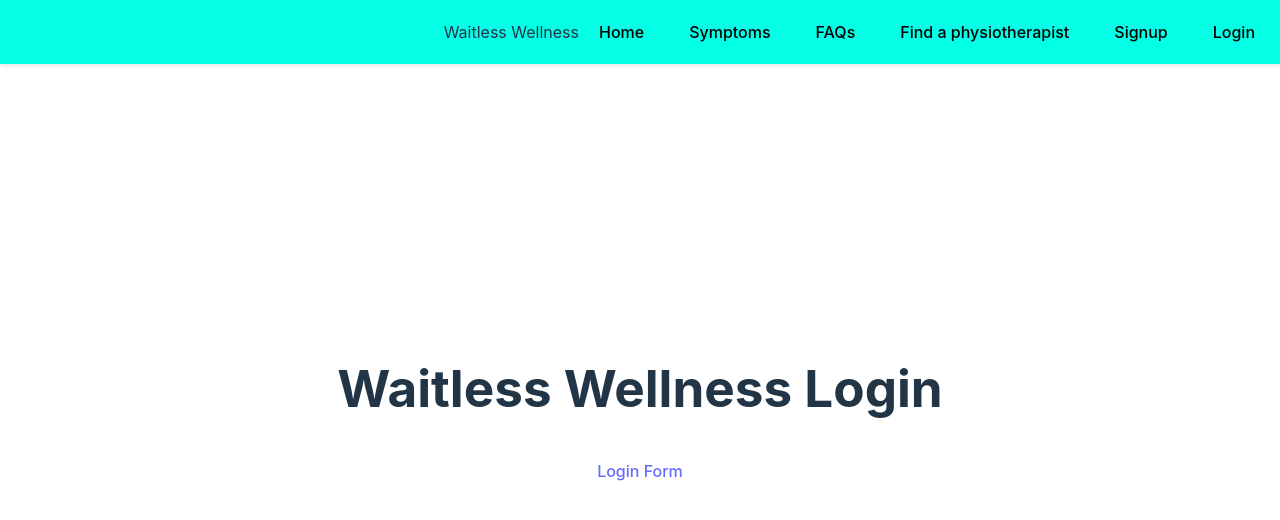
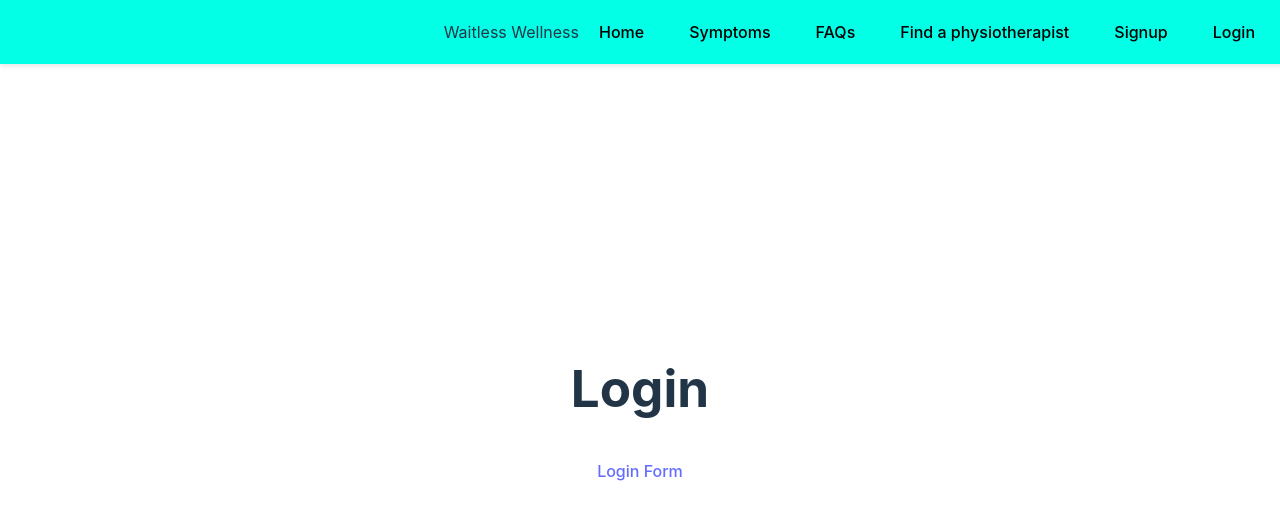
Before and after one commit to tosinfolarin/Waitless-Wellness, a React (Vite) app in the folder waitless-wellness/Frontend/: page /login in a window 1280 px wide. Shown: the top 520 px of the page. Built offline with nearby package versions, Linux system fonts and the light colour scheme.

Commit message:
Naming of pages

```diff
--- a/waitless-wellness/Frontend/src/App.tsx
+++ b/waitless-wellness/Frontend/src/App.tsx
@@ -2,7 +2,7 @@ import { Navbar } from './Navbar/Navbar'
 import naming from './Naming.json'
 import { BrowserRouter, Routes, Route } from 'react-router-dom'
 import HomePage from './HomePage'
-import SymptomPage from './SymptomPage'
+import SymptomPage from './Symptoms/SymptomPage'
 import FAQs from './FAQs'
 import ClosestClinicsPage from './ClosestClinicsPage'
 import SignupPage from './SignUpPage'
--- a/waitless-wellness/Frontend/src/ClosestClinicsPage.tsx
+++ b/waitless-wellness/Frontend/src/ClosestClinicsPage.tsx
@@ -7,7 +7,7 @@ const ClosestClinicsPage: React.FC = () => {
     <main className="flex flex-col items-center justify-center min-h-screen bg-gray-50 text-gray-800">
       <section className="text-center max-w-2xl px-6 py-12">
         <h1 className="text-4xl md:text-5xl font-bold mb-6">
-          <span className="text-blue-600">Waitless Wellness</span>
+          <span className="text-blue-600">Closest Clinics</span>
         </h1>
         <p className="text-lg md:text-xl mb-8">
             Closest clinics API integration
--- a/waitless-wellness/Frontend/src/HomePage.tsx
+++ b/waitless-wellness/Frontend/src/HomePage.tsx
@@ -7,7 +7,7 @@ const HomePage: React.FC = () => {
     <main className="flex flex-col items-center justify-center min-h-screen bg-gray-50 text-gray-800">
       <section className="text-center max-w-2xl px-6 py-12">
         <h1 className="text-4xl md:text-5xl font-bold mb-6">
-          Welcome to <span className="text-blue-600">Waitless Wellness</span>
+          <span className="text-blue-600">Waitless Wellness</span>
         </h1>
         <p className="text-lg md:text-xl mb-8">
           Your trusted companion for tracking symptoms, finding nearby clinics,
--- a/waitless-wellness/Frontend/src/LoginPage.tsx
+++ b/waitless-wellness/Frontend/src/LoginPage.tsx
@@ -7,7 +7,7 @@ const LoginPage: React.FC = () => {
     <main className="flex flex-col items-center justify-center min-h-screen bg-gray-50 text-gray-800">
       <section className="text-center max-w-2xl px-6 py-12">
         <h1 className="text-4xl md:text-5xl font-bold mb-6">
-          <span className="text-blue-600">Waitless Wellness Login</span>
+          <span className="text-blue-600">Login</span>
         </h1>
         <div className="flex gap-4 justify-center">
           <Link
--- a/waitless-wellness/Frontend/src/SymptomPage.tsx
+++ b/waitless-wellness/Frontend/src/Symptoms/SymptomPage.tsx
@@ -7,7 +7,7 @@ const SymptomPage: React.FC = () => {
     <main className="flex flex-col items-center justify-center min-h-screen bg-gray-50 text-gray-800">
       <section className="text-center max-w-2xl px-6 py-12">
         <h1 className="text-4xl md:text-5xl font-bold mb-6">
-          <span className="text-blue-600">Waitless Wellness</span>
+          <span className="text-blue-600">Symptoms</span>
         </h1>
         <p className="text-lg md:text-xl mb-8">
           Your trusted companion for tracking symptoms, finding nearby clinics,
```
